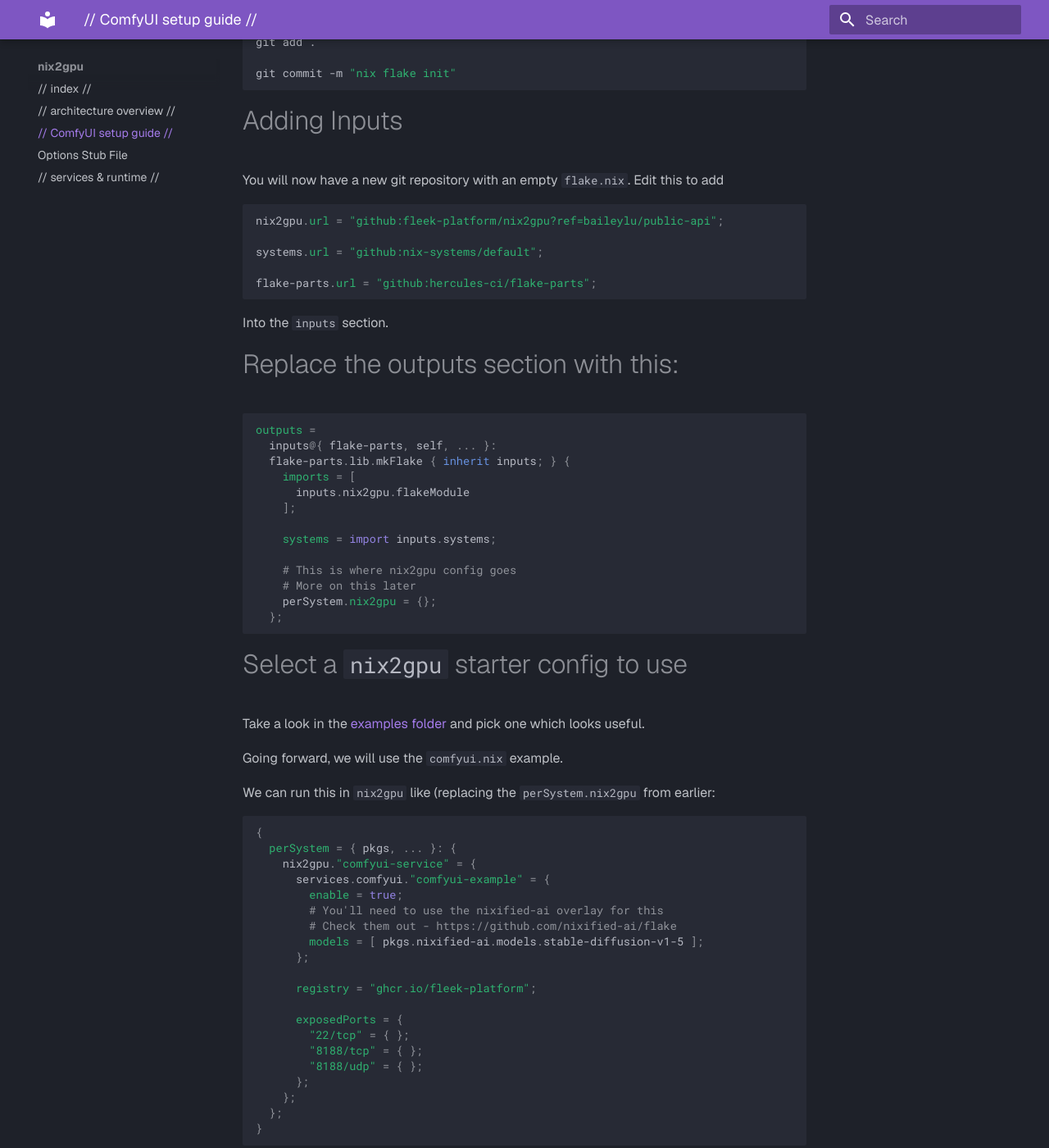
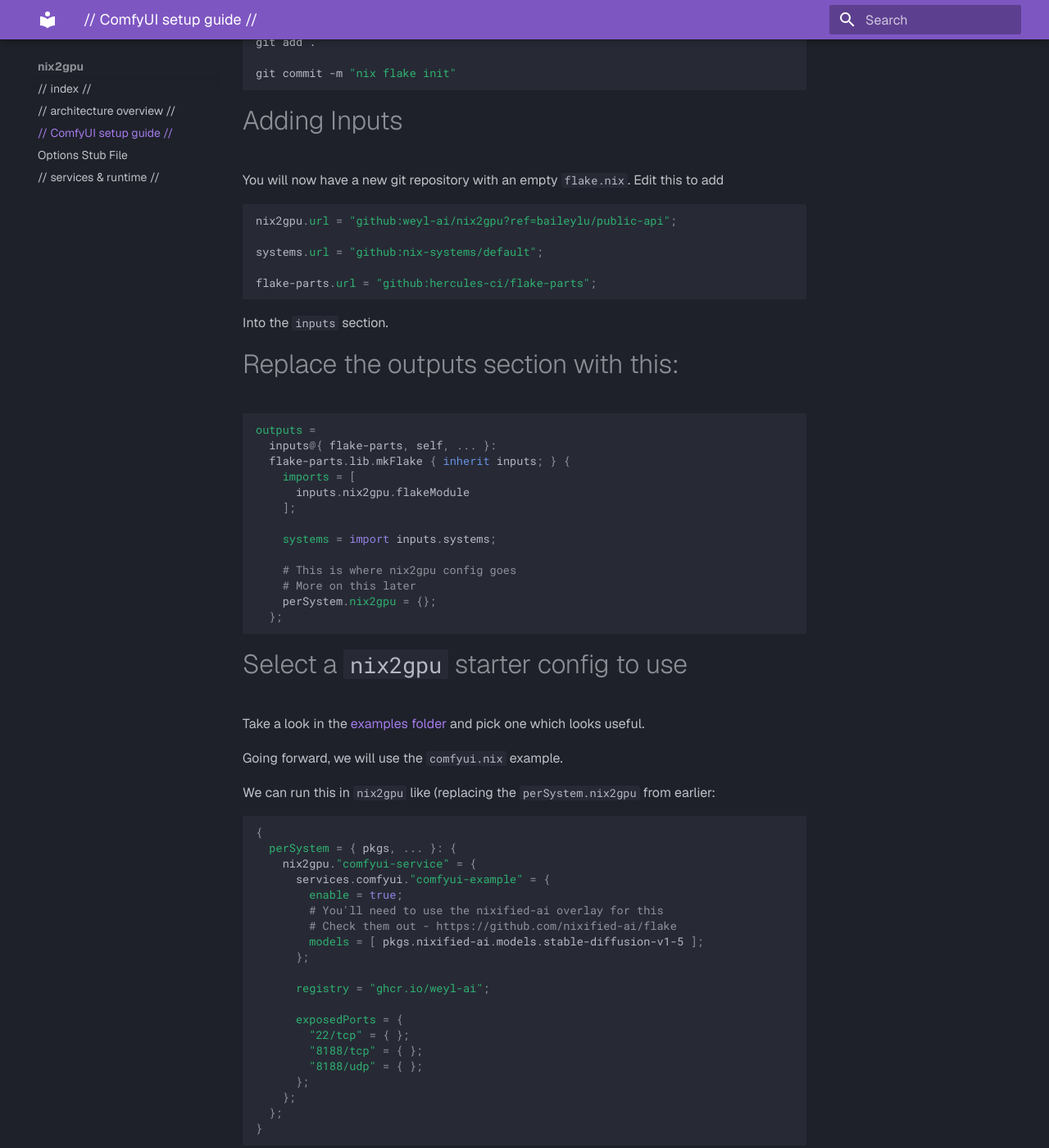
Before and after one commit to fleek-sh/nix2gpu, an MkDocs documentation site: the page built from docs/getting-started.md, in a window 1280 px wide and 1400 px high, scrolled down 772 px. Shown: the whole window at 82% size. Built offline with MkDocs 1.6.1 and Material for MkDocs 9.7.7, drawn with Linux system fonts in a browser that asks for light colours.

Commit message:
String replace `fleek-platform` for `weyl-ai`

````diff
--- a/docs/getting-started.md
+++ b/docs/getting-started.md
@@ -35,7 +35,7 @@
 You will now have a new git repository with an empty `flake.nix`. Edit this to add
 
 ```nix
-nix2gpu.url = "github:fleek-platform/nix2gpu?ref=baileylu/public-api";
+nix2gpu.url = "github:weyl-ai/nix2gpu?ref=baileylu/public-api";
 
 systems.url = "github:nix-systems/default";
 
@@ -64,7 +64,7 @@
 
 # Select a `nix2gpu` starter config to use
 
-Take a look in the [examples folder](https://github.com/fleek-platform/nix2gpu/tree/baileylu/public-api/examples) and pick one which looks useful.
+Take a look in the [examples folder](https://github.com/weyl-ai/nix2gpu/tree/baileylu/public-api/examples) and pick one which looks useful.
 
 Going forward, we will use the `comfyui.nix` example.
 
@@ -81,7 +81,7 @@
         models = [ pkgs.nixified-ai.models.stable-diffusion-v1-5 ];
       };
 
-      registry = "ghcr.io/fleek-platform";
+      registry = "ghcr.io/weyl-ai";
 
       exposedPorts = {
         "22/tcp" = { };
--- a/mkdocs.yml
+++ b/mkdocs.yml
@@ -1,5 +1,5 @@
 site_name: nix2gpu
-site_url: https://github.com/fleek-platform/nix2gpu
+site_url: https://github.com/weyl-ai/nix2gpu
 theme:
   name: material
   palette:
````
Also changed, not shown: README.md (+1 -1 lines), 4 other files.
